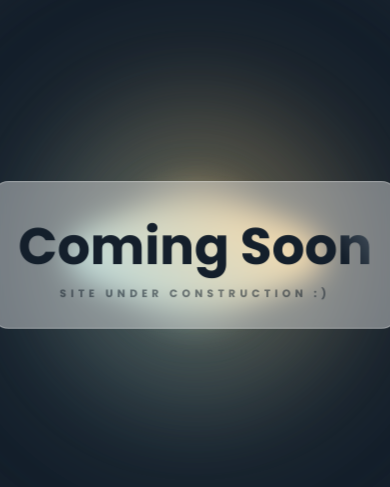
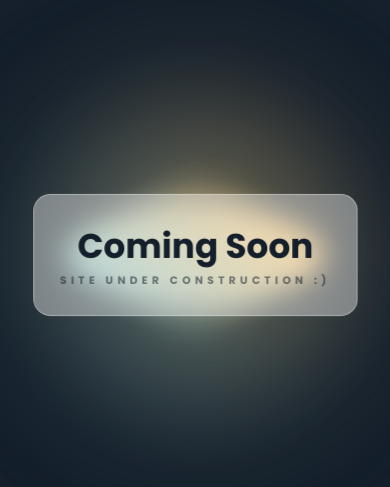
Before and after one commit to wildanie12/nguong, a plain HTML site: page index.html in a window 390 px wide. Shown: the part 167-654 px from the top of the page. Drawn offline with Linux system fonts and the light colour scheme.

```diff
--- a/css/sieses.css
+++ b/css/sieses.css
@@ -153,3 +153,9 @@ section {
     scale: 110%;
   }
 }
+
+@media only screen and (max-width: 480px) {
+  div.main h1 {
+    font-size: 32px;
+  }
+}
```
